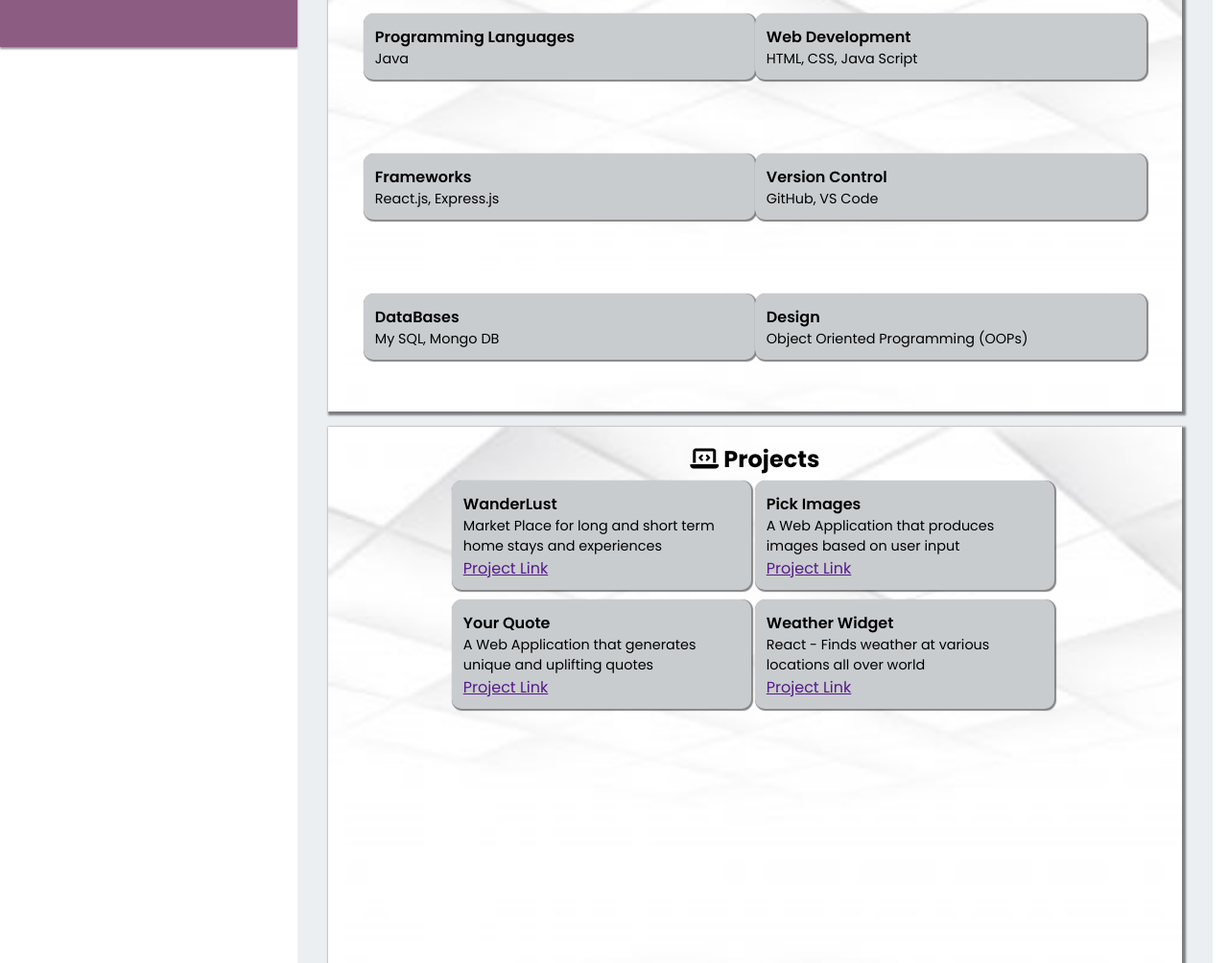
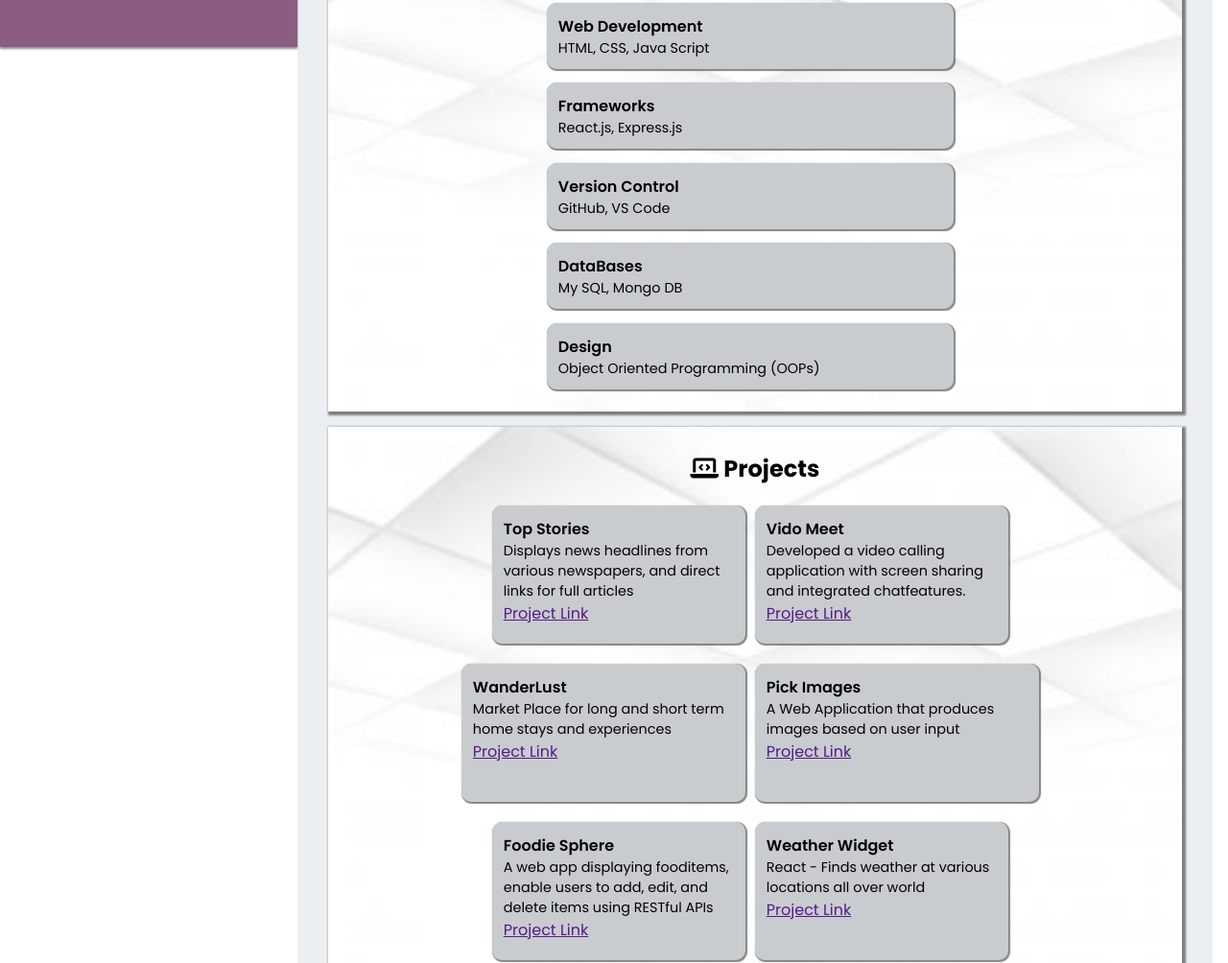
Before and after one commit to JyoshnaMalluru/JyoshnaMalluru-Portfolio, a plain HTML site: page index.html in a window 1280 px wide. Shown: the part 751-1755 px from the top of the page at 96% size. Drawn offline with Linux system fonts and the light colour scheme; files whose address does not match are found by name.

Commit message:
add changes

```diff
--- a/index.html
+++ b/index.html
@@ -54,37 +54,37 @@
             </section>
             <section id="Skills" class="Skills">
                 <h1><i class="fa-solid fa-code"></i> Skills</h1>
-                <div class="card" style="width: 24rem;">
+                <div class="card" style="width: 25rem;">
                     <div class="card-body">
                       <h6 class="card-title">Programming Languages</h6>
                       <p class="card-text">Java</p>
                     </div>
                   </div>
-                  <div class="card" style="width: 24rem;">
+                  <div class="card" style="width: 25rem;">
                     <div class="card-body">
                       <h6 class="card-title">Web Development</h6>
                       <p class="card-text">HTML, CSS, Java Script</p>
                     </div>
                   </div>
-                  <div class="card" style="width: 24rem;">
+                  <div class="card" style="width: 25rem;">
                     <div class="card-body">
                       <h6 class="card-title">Frameworks</h6>
                       <p class="card-text">React.js, Express.js</p>
                     </div>
                   </div>
-                  <div class="card" style="width: 24rem;">
+                  <div class="card" style="width: 25rem;">
                     <div class="card-body">
                       <h6 class="card-title">Version Control</h6>
                       <p class="card-text">GitHub, VS Code</p>
                     </div>
                   </div>
-                  <div class="card" style="width: 24rem;">
+                  <div class="card" style="width: 25rem;">
                     <div class="card-body">
                       <h6 class="card-title">DataBases</h6>
                       <p class="card-text">My SQL, Mongo DB</p>
                     </div>
                   </div>
-                  <div class="card" style="width: 24rem;">
+                  <div class="card" style="width: 25rem;">
                     <div class="card-body">
                       <h6 class="card-title">Design</h6>
                       <p class="card-text">Object Oriented Programming (OOPs)</p>
@@ -94,15 +94,33 @@
             <section id="Projects" class="Projects">
                 <h1><i class="fa-solid fa-laptop-code"></i> Projects</h1>
                 <div class="project">
-                    <div class="card" style="width: 18rem;">
+                  <div class="card" style="width: 15rem;">
+                      <div class="card-body">
+                          <h6 class="card-title">Top Stories</h6>
+                          <p class="card-text">Displays news headlines
+                            from various newspapers, and direct links for full articles</p>
+                          <a href="">Project Link</a>
+                      </div>
+                  </div>
+                  <div class="card" style="width: 15rem;">
+                      <div class="card-body">
+                          <h6 class="card-title">Vido Meet</h6>
+                          <p class="card-text">Developed a video calling application with screen
+                            sharing and integrated chatfeatures.</p>
+                          <a href="">Project Link</a>
+                      </div>
+                  </div>
+              </div>
+                <div class="project">
+                    <div class="card" style="width: 17rem;">
                         <div class="card-body">
                             <h6 class="card-title">WanderLust</h6>
                             <p class="card-text">Market Place for long and short term home stays and experiences</p>
                             <a href="">Project Link</a>
                         </div>
                     </div>
-                    <div class="card" style="width: 18rem;">
-                        <div class="card-body">
+                    <div class="card" style="width: 17rem;">
+                        <div class="card-body" >
                             <h6 class="card-title">Pick Images</h6>
                             <p class="card-text">A Web Application that produces images based on user input</p>
                             <a href="">Project Link</a>
@@ -110,14 +128,15 @@
                     </div>
                 </div>
                 <div class="project">
-                  <div class="card" style="width: 18rem;">
+                  <div class="card" style="width: 15rem;">
                       <div class="card-body">
-                          <h6 class="card-title">Your Quote</h6>
-                          <p class="card-text">A Web Application that generates unique and uplifting quotes</p>
+                          <h6 class="card-title">Foodie Sphere</h6>
+                          <p class="card-text">A web app displaying fooditems, enable
+                            users to add, edit, and delete items using RESTful APIs</p>
                           <a href="">Project Link</a>
                       </div>
                   </div>
-                  <div class="card" style="width: 18rem;">
+                  <div class="card" style="width: 15rem;">
                       <div class="card-body">
                           <h6 class="card-title">Weather Widget</h6>
                           <p class="card-text">React - Finds weather at various locations all over world</p>
--- a/style.css
+++ b/style.css
@@ -98,21 +98,44 @@
     text-align: start;
  }
  .Projects {
-    height: 700px;
+   display: flex;
+   flex-wrap: wrap;
+   justify-content: center;
+   align-items: center;
 }
+
 .project {
    display: flex;
    flex-wrap: wrap;
    justify-content: center;
-    align-items: center;
-    padding: 5px;
-    text-align: center;
 }
 
- .project .card {
-    height: 90px;
-    margin-right: 0.25rem;
+.card {
+   margin-right : 10px;
 }
+
+@media screen and (min-width: 600px) {
+   .Projects {
+       max-width: 1000px;
+   }
+
+   .card {
+       width: 45%; /* Two items per row on medium screens */
+   }
+}
+
+@media screen and (min-width: 900px) {
+   .card {
+       width: 30%; /* Three items per row on larger screens */
+   }
+}
+
+@media screen and (min-width: 1200px) {
+   .card {
+       width: 22%; /* Four items per row on extra large screens */
+   }
+}
+
  .footer {
     height: 70px;
     width:93%;
```
Lines whose indentation alone changed are shown as unchanged.
